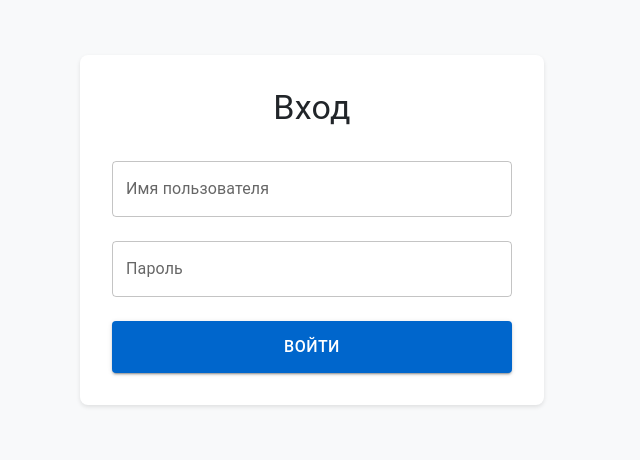
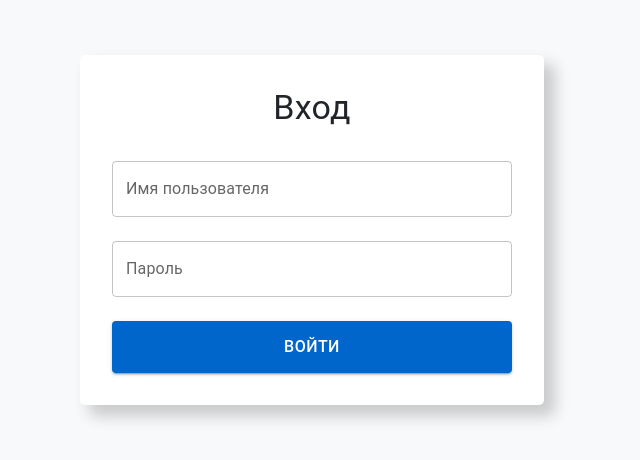
Before and after one commit to Maksouni/trasher-portal-front, a React (Vite) app: page /login in a window 1280 px wide. Shown: the part 170-630 px from the top of the page, without its empty margins (328-968 px from the left). Built offline with nearby package versions, Linux system fonts and the light colour scheme.

Commit message:
some refactoring

```diff
--- a/src/pages/login/styles.scss
+++ b/src/pages/login/styles.scss
@@ -1,3 +1,5 @@
+@use '../../variables.scss' as vars;
+
 .login-page {
 	display: flex;
 	justify-content: center;
@@ -9,9 +11,8 @@
 		max-width: 400px;
 		width: 100%;
 		padding: 2rem;
-		background-color: white;
-		border-radius: 8px;
-		box-shadow: 0 2px 4px rgba(0, 0, 0, 0.1);
+
+		@include vars.container-border;
 
 		h1 {
 			text-align: center;
@@ -36,7 +37,7 @@
 
 			button {
 				padding: 0.75rem;
-				background-color: #0066cc;
+				background-color: vars.$color-blue;
 				color: white;
 				border: none;
 				border-radius: 4px;
```
